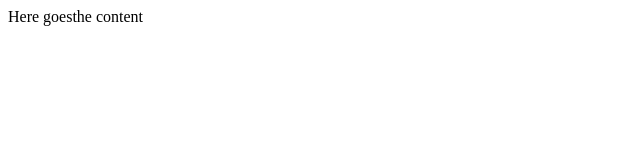
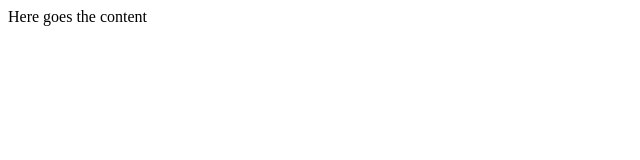
Before and after one commit to vigneshp25/vigneshp25, a plain HTML site: page index.html in a window 1280 px wide. Shown: the full height of the page, 0-640 px from the left. Drawn offline with Linux system fonts and the light colour scheme.

Commit message:
Update index.html

```diff
--- a/index.html
+++ b/index.html
@@ -8,6 +8,6 @@
     <link rel="stylesheet" href="style.css">
 </head>
 <body>
-    Here goesthe content
+    Here goes the content
 </body>
 </html>
```
